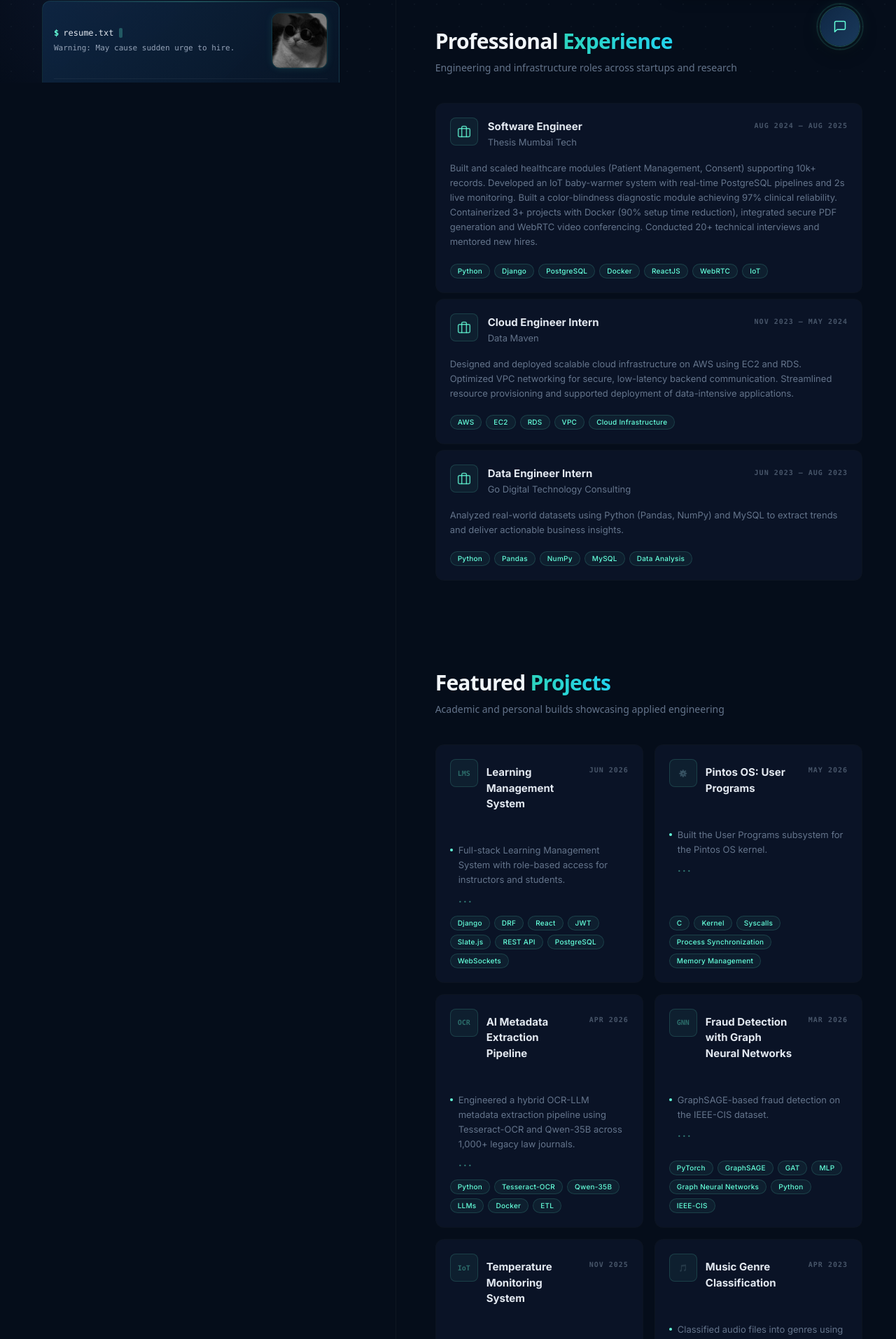
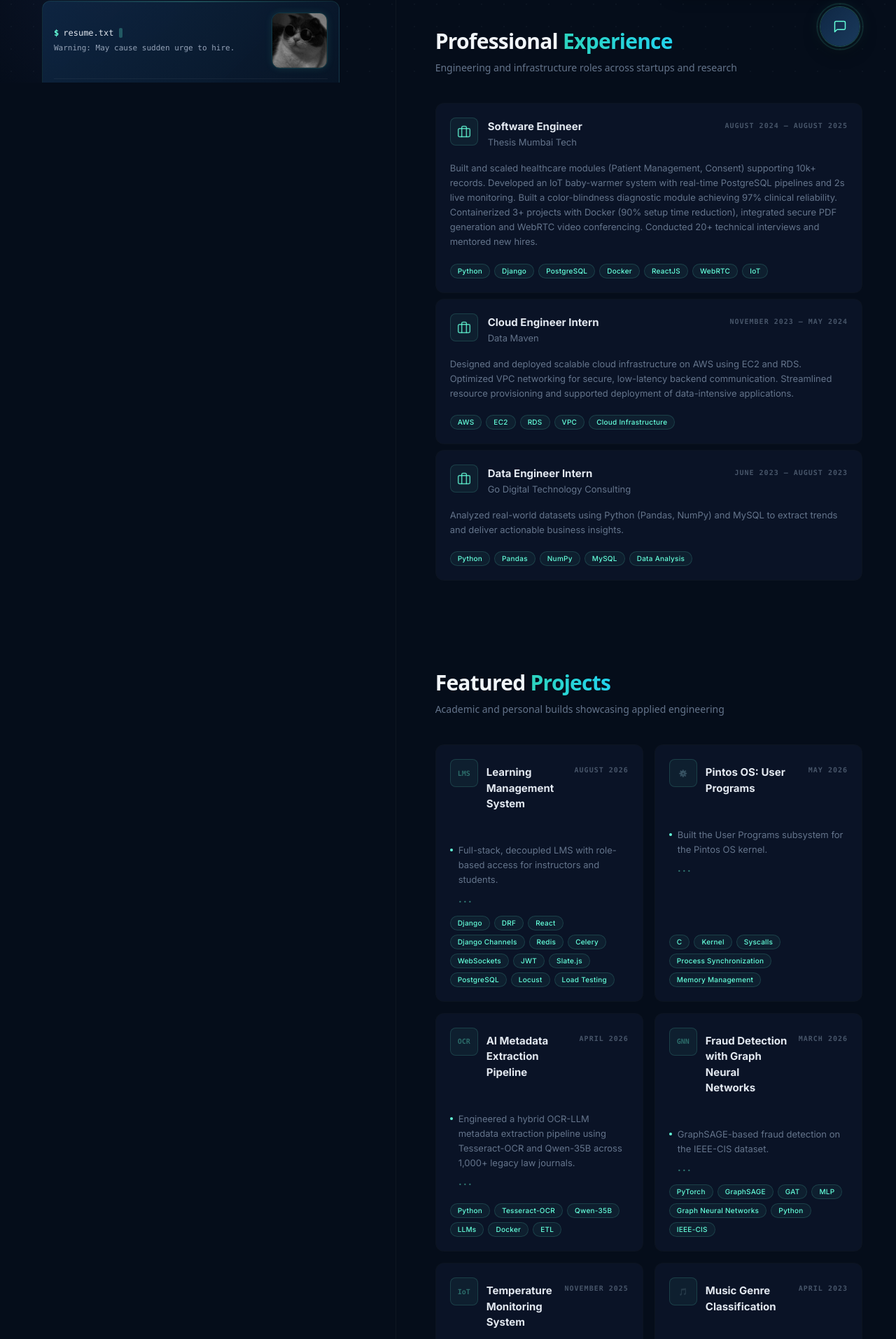
Before and after one commit to Jaypath456/jay-portfolio, a Next.js app: page / in a window 1280 px wide. Shown: the part 682-2596 px from the top of the page at 70% size. Built offline with nearby package versions, Linux system fonts and the light colour scheme.

Commit message:
dates full form and LMS changed desc

```diff
--- a/app/page.tsx
+++ b/app/page.tsx
@@ -1177,17 +1177,17 @@ export default function Home() {
                     <SectionHeader whiteText="Professional" tealText="Experience" subtitle="Engineering and infrastructure roles across startups and research" />
                     <motion.div className="space-y-2" initial="hidden" whileInView="visible" viewport={{ once: true, margin: '-60px' }} variants={listVariants}>
                       <ExpCard
-                        period="Aug 2024 — Aug 2025" title="Software Engineer" company="Thesis Mumbai Tech"
+                        period="August 2024 — August 2025" title="Software Engineer" company="Thesis Mumbai Tech"
                         desc="Built and scaled healthcare modules (Patient Management, Consent) supporting 10k+ records. Developed an IoT baby-warmer system with real-time PostgreSQL pipelines and 2s live monitoring. Built a color-blindness diagnostic module achieving 97% clinical reliability. Containerized 3+ projects with Docker (90% setup time reduction), integrated secure PDF generation and WebRTC video conferencing. Conducted 20+ technical interviews and mentored new hires."
                         tags={['Python', 'Django', 'PostgreSQL', 'Docker', 'ReactJS', 'WebRTC', 'IoT']}
                       />
                       <ExpCard
-                        period="Nov 2023 — May 2024" title="Cloud Engineer Intern" company="Data Maven"
+                        period="November 2023 — May 2024" title="Cloud Engineer Intern" company="Data Maven"
                         desc="Designed and deployed scalable cloud infrastructure on AWS using EC2 and RDS. Optimized VPC networking for secure, low-latency backend communication. Streamlined resource provisioning and supported deployment of data-intensive applications."
                         tags={['AWS', 'EC2', 'RDS', 'VPC', 'Cloud Infrastructure']}
                       />
                       <ExpCard
-                        period="Jun 2023 — Aug 2023" title="Data Engineer Intern" company="Go Digital Technology Consulting"
+                        period="June 2023 — August 2023" title="Data Engineer Intern" company="Go Digital Technology Consulting"
                         desc="Analyzed real-world datasets using Python (Pandas, NumPy) and MySQL to extract trends and deliver actionable business insights."
                         tags={['Python', 'Pandas', 'NumPy', 'MySQL', 'Data Analysis']}
                       />
@@ -1199,11 +1199,11 @@ export default function Home() {
                     <SectionHeader whiteText="Featured" tealText="Projects" subtitle="Academic and personal builds showcasing applied engineering" />
                     <motion.div className="grid grid-cols-1 xl:grid-cols-2 gap-4" initial="hidden" whileInView="visible" viewport={{ once: true, margin: '-60px' }} variants={listVariants}>
                       <ProjectCard
-                        date="Jun 2026"
+                        date="August 2026"
                         icon="LMS" title="Learning Management System" href="https://github.com/Jaypath456/classavo"
-                        desc="Full-stack Learning Management System with role-based access for instructors and students. Instructors author chapter content with a Slate.js rich-text editor (Plate.js-compatible JSON), control per-chapter visibility, and publish courses — students browse a unified catalog, enroll, and track progress. Built an automated quiz engine with instant grading, a Django Channels-powered real-time messaging system for office hours and announcements, and an interactive scheduling tool for deadlines and lectures. JWT auth via SimpleJWT with Axios interceptors for clean, DRY API calls."
-                        note="Built to explore full-stack development and rich-text editing"
-                        tags={['Django', 'DRF', 'React', 'JWT', 'Slate.js', 'REST API', 'PostgreSQL', 'WebSockets']}
+                        desc="Full-stack, decoupled LMS with role-based access for instructors and students. Instructors author chapter content in a Slate.js rich-text editor, publish courses, and run live Kahoot-style quiz sessions with a real-time leaderboard; students enroll, take async or live quizzes with instant grading, and chat over course-scoped WebSocket channels. Redis backs four concurrent roles — cache, Celery broker, Channels pub/sub layer, and live-session state — with idempotent grading and graceful degradation if Redis goes down. Benchmarked throughput under concurrent load with a custom Locust and asyncio-based WebSocket test harness. JWT auth (SimpleJWT) with a custom JWT-over-WebSocket handshake for authenticating real-time connections."
+                        note="Built to explore distributed system design — real-time fan-out, shared state across processes, and performance under load"
+                        tags={['Django', 'DRF', 'React', 'Django Channels', 'Redis', 'Celery', 'WebSockets', 'JWT', 'Slate.js', 'PostgreSQL', 'Locust', 'Load Testing']}
                       />
                       <ProjectCard
                         date="May 2026"
@@ -1212,28 +1212,28 @@ export default function Home() {
                         tags={['C', 'Kernel', 'Syscalls', 'Process Synchronization', 'Memory Management']}
                       />
                       <ProjectCard
-                        date="Apr 2026"
+                        date="April 2026"
                         icon="OCR" title="AI Metadata Extraction Pipeline" href="https://github.com/Jaypath456/AI_metadata_extraction_pipeline"
                         desc="Engineered a hybrid OCR-LLM metadata extraction pipeline using Tesseract-OCR and Qwen-35B across 1,000+ legacy law journals. Automated end-to-end author metadata entry, reducing manual workload by 90% while maintaining 92%+ accuracy. Designed a confidence-scoring layer (aiscore: 100/85/50 by source) to flag low-confidence extractions for targeted human review, reducing audit scope without sacrificing accuracy. Containerized the full pipeline with Docker."
                         note="Industry collaboration"
                         tags={['Python', 'Tesseract-OCR', 'Qwen-35B', 'LLMs', 'Docker', 'ETL']}
                       />
                       <ProjectCard
-                        date="Mar 2026"
+                        date="March 2026"
                         icon="GNN" title="Fraud Detection with Graph Neural Networks" href="https://github.com/Jaypath456/gnn-fraud-detection"
                         desc="GraphSAGE-based fraud detection on the IEEE-CIS dataset. Converted tabular transactions into a graph using shared card, device, and email features to capture relational patterns. Compared GraphSAGE against an MLP baseline and a GAT model, achieving 0.93 AUC-ROC and 0.57 F1 on the fraud class. Handled severe class imbalance using Focal Loss for robust training and evaluation. Validated the architecture on the Elliptic Bitcoin dataset (0.99 AUC)."
                         note="Academic project"
                         tags={['PyTorch', 'GraphSAGE', 'GAT', 'MLP', 'Graph Neural Networks', 'Python', 'IEEE-CIS']}
                       />
                       <ProjectCard
-                        date="Nov 2025"
+                        date="November 2025"
                         icon="IoT" title="Temperature Monitoring System" href="https://github.com/Jaypath456/UB_hackathon"
                         desc="End-to-end IoT pipeline: Arduino Uno streams continuous temperature readings over WiFi to a ReactJS live dashboard. Django backend processes sensor data with Auth0 authentication for secure transmission."
                         note="Team of 3 · Academic project"
                         tags={['Arduino', 'Django', 'ReactJS', 'Auth0', 'IoT', 'PostgreSQL']}
                       />
                       <ProjectCard
-                        date="Apr 2023"
+                        date="April 2023"
                         icon="🎵" title="Music Genre Classification" href="https://github.com/Jaypath456/Music-Genre-Classification"
                         desc="Classified audio files into genres using feature extraction techniques, achieving 97.68% accuracy. Published in IJRAR Volume 10, Issue 2. Algorithms: CatBoost, KNN."
                         note="Undergraduate Capstone Project"
@@ -1248,7 +1248,7 @@ export default function Home() {
                     <motion.div className="space-y-3" initial="hidden" whileInView="visible" viewport={{ once: true, margin: '-60px' }} variants={listVariants}>
                       <EducationCard
                         degree="M.S. Computer Science" school="University at Buffalo, SUNY"
-                        period="Aug 2025 — Dec 2026" gpa="3.85 / 4.0"
+                        period="August 2025 — December 2026" gpa="3.85 / 4.0"
                         highlights={[
                           'Focus: Machine Learning, Graph Neural Networks, Agentic AI',
                           'Industry project: OCR-LLM metadata pipeline for HeinOnline (CSE 611)',
@@ -1258,7 +1258,7 @@ export default function Home() {
                       />
                       <EducationCard
                         degree="B.E. Information Technology" school="VESIT · Mumbai University, India"
-                        period="Aug 2019 — May 2023" gpa="7.83 / 10"
+                        period="August 2019 — May 2023" gpa="7.83 / 10"
                         highlights={[
                           'Capstone: Music Genre Classification — published in IJRAR, Vol. 10, Issue 2',
                           'Achieved 97.68% classification accuracy using CatBoost and KNN',
@@ -1282,19 +1282,19 @@ export default function Home() {
                     <SectionHeader whiteText="Certs, Awards &" tealText="Publications" subtitle="Credentials, recognitions, and published research" />
                     <motion.div className="space-y-2" initial="hidden" whileInView="visible" viewport={{ once: true, margin: '-60px' }} variants={listVariants}>
                       <AwardCard
-                        year="Feb 2026" title="Certificate of Appreciation" org="University at Buffalo"
+                        year="February 2026" title="Certificate of Appreciation" org="University at Buffalo"
                         href="https://drive.google.com/file/d/15yVN_8Dbgkt-B_pCi7V1fGcuibhWLiNA/view?usp=sharing"
                         desc='Recognized as Event Manager for organizing "GitHub: Hands-On from Basics to Advanced" workshop for the Dept. of Computer Science & Engineering. Mentored participants on repository workflows, branching, and collaborative development.'
                         tags={['Git', 'GitHub', 'Technical Training', 'Event Management']}
                       />
                       <AwardCard
-                        year="Jul 2024" title="AWS Cloud Practitioner" org="Amazon Web Services"
+                        year="July 2024" title="AWS Cloud Practitioner" org="Amazon Web Services"
                         href="https://www.credly.com/badges/6a3649a7-3e17-487b-bff4-b27c6b69ff62/public_url"
                         desc="Certified in core AWS cloud concepts, infrastructure services, security, and pricing models - covering EC2, RDS, VPC, S3, and IAM."
                         tags={['AWS', 'Cloud', 'Certification']}
                       />
                       <AwardCard
-                        year="Apr 2023" title="Research Publication" org="IJRAR"
+                        year="April 2023" title="Research Publication" org="IJRAR"
                         href="https://ijrar.org/papers/IJRAR23B2524.pdf"
                         desc='J. Pathare, D. Ahuja, R. Singh, M. Sabnis - "Music Genre Classification" - International Journal of Research and Analytical Reviews, Volume 10, Issue 2. ISSN: 2348-1269. Achieved 97.68% classification accuracy using CatBoost and KNN.'
                         tags={['Research', 'ML', 'Published', 'IJRAR']}
```
